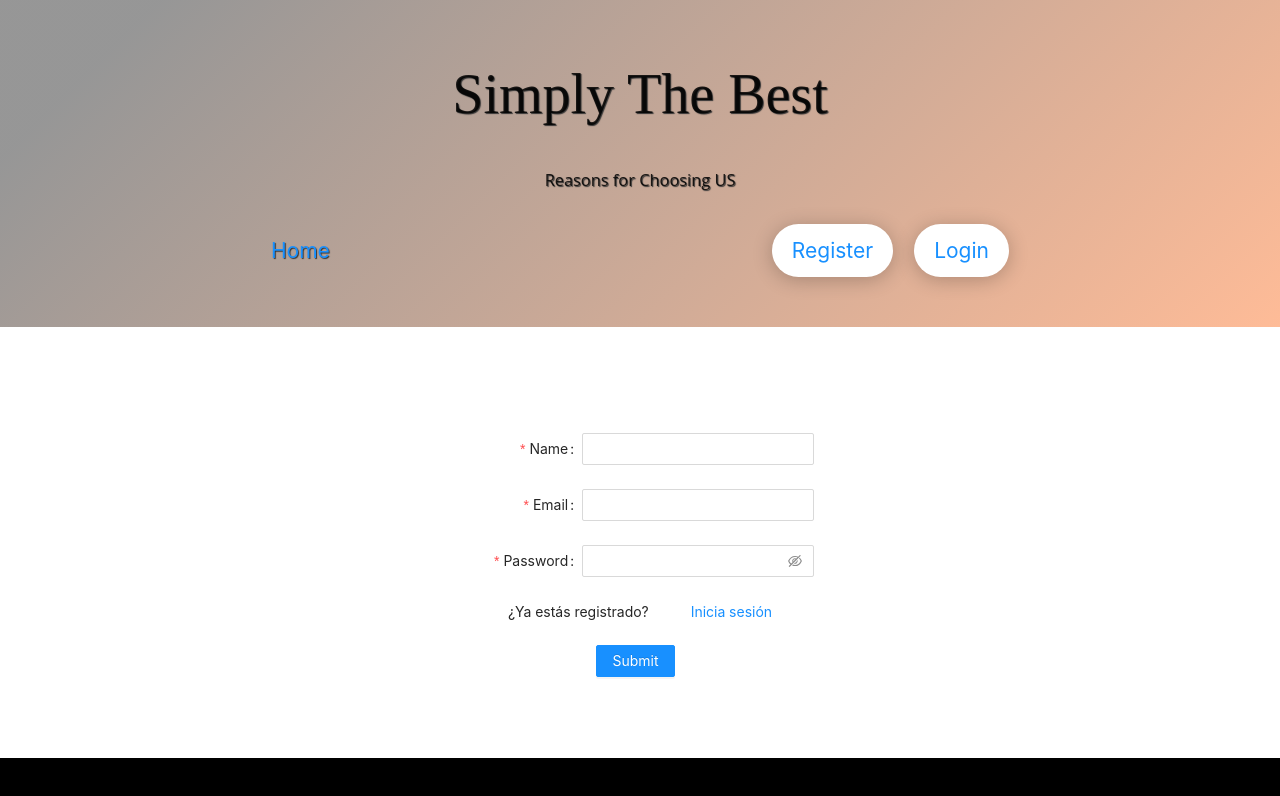
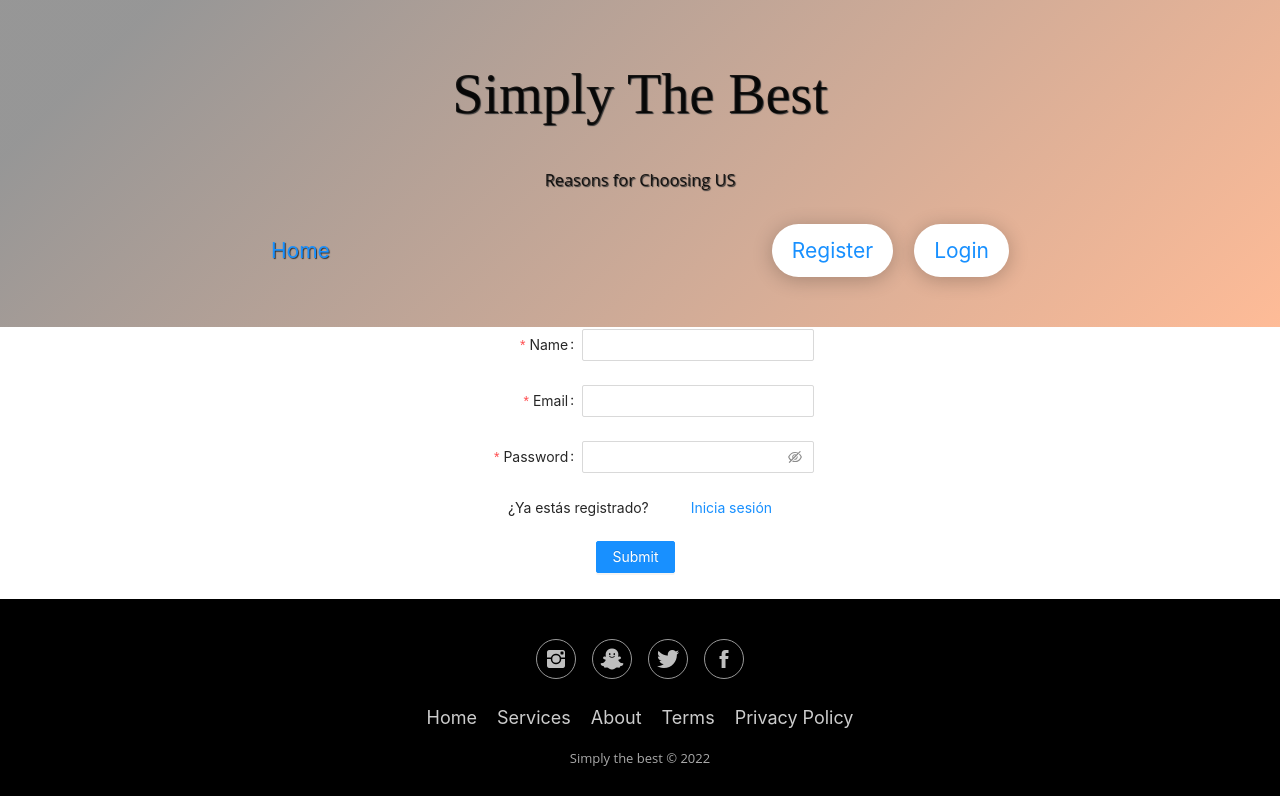
Before and after one commit to Molerog/FrontendOnlineShop, a React (Create React App) app: page / in a window 1280 px wide. Shown: the top 796 px of the page. Built offline with nearby package versions, Linux system fonts and the light colour scheme.

Commit message:
corrigiendo sass

```diff
--- a/src/components/Footer/Footer.scss
+++ b/src/components/Footer/Footer.scss
@@ -4,11 +4,6 @@
     justify-content: space-between;
 
 }
-
-.FooterContainer {
-    height: 50px;
-    margin-top: -50px;
-  }
 
 .footer-basic {
     padding:40px 0;
--- a/src/components/Products/Product.scss
+++ b/src/components/Products/Product.scss
@@ -3,7 +3,7 @@
     justify-content: center;
     flex-wrap: wrap;
     gap:4em;
-    div:first-child{
+    // div:first-child{
 
-    }
+    // }
 }
```
